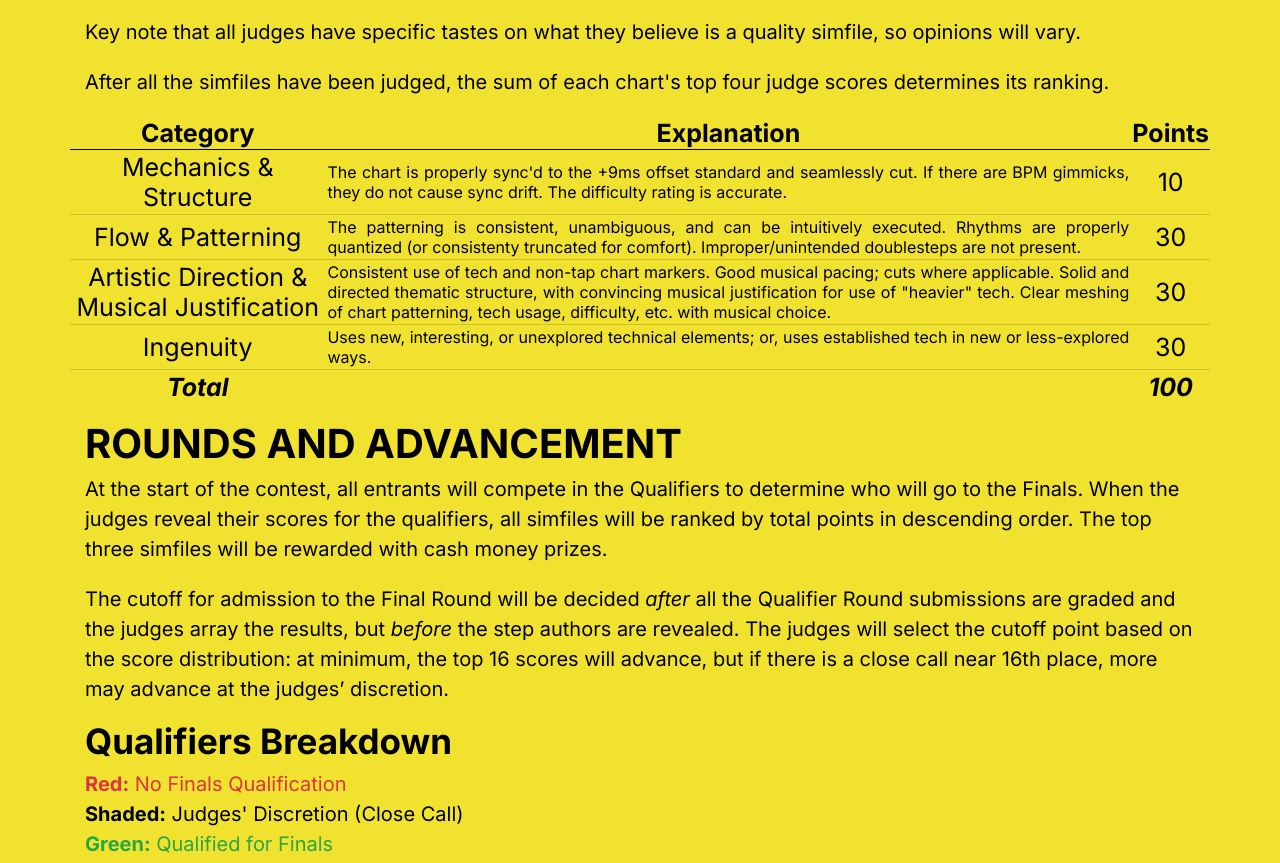
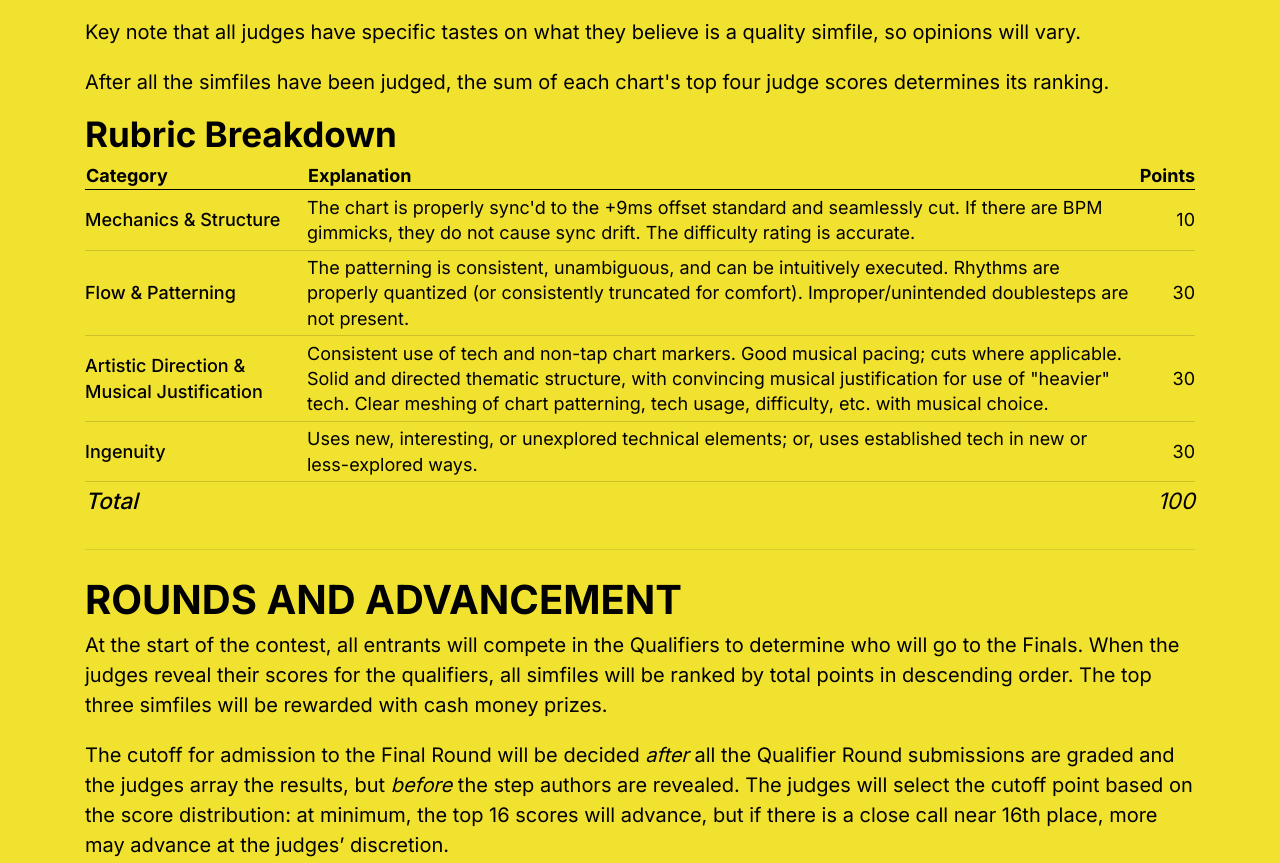
Before and after one commit to xrgtmx/Technical-Showcase-4, a plain HTML site: page guidelines.html in a window 1280 px wide. Shown: the part 1601-2464 px from the top of the page. Drawn offline with nearby package versions, Linux system fonts and the light colour scheme.

Commit message:
Various updates
About: Added Trevor as judge, labeled Steven as backup
Guidelines: Various grammar and format fixes

```diff
--- a/css/guidelines.css
+++ b/css/guidelines.css
@@ -10,28 +10,27 @@
 table#rubric {
   width: 100%;
   border-collapse: collapse;
+  font-size: 90%;
+  line-height: 1.4em;
 }
 table#rubric th {
-  font-size: 125%;
-  text-align: center;
   border-bottom: 1px solid #000;
 }
 table#rubric td {
-  font-size: 125%;
-  text-align: center;
-  padding: 2px;
   border-bottom: 1px solid rgba(0,0,0,0.15);
+  padding: 0.25em 0.5em 0.25em 0;;
 }
 table#rubric tr.total td {
   font-size: 125%;
   font-style: italic;
-  font-weight: bold;
   border-bottom: none;
 }
-table#rubric td.description {
-  font-size: 80%;
-  line-height: 125%;
-  text-align: justify;
+table#rubric td.cat {
+  font-weight: 500;
+}
+table#rubric th.points, table#rubric td.points {
+  text-align: right;
+  padding-right: 0;
 }
 
 /* Round 1 Breakdown */
@@ -39,21 +38,11 @@ table#breakdown {
   line-height: 100%;
 }
 table#breakdown td {
-  padding: 0.75em 0;
+  padding: 0.1em;
   font-size: 4em;
-}
-.bg-discretion {
-  background-image: linear-gradient(to bottom, #dc3545, #28a745)
 }
 
 /* Media Queries */
-.for-wide {
-  display: inherit;
-}
-.for-narrow {
-  display: none;
-}
-
 @media (max-width: 1199px) {
   table#breakdown td {
     font-size: 3em;
@@ -75,10 +64,4 @@ table#breakdown td {
   table#breakdown td {
     font-size: 1.5em;
   }
-  .for-wide {
-    display: none;
-  }
-  .for-narrow {
-    display: inherit;
-  }
 }
--- a/guidelines.html
+++ b/guidelines.html
@@ -35,7 +35,7 @@
   <link rel="apple-touch-icon-precomposed" href="img/ts4-identity-180.png">
   <meta name="msapplication-TileImage" content="img/ts4-identity-270.png">
   <!-- Stylesheets -->
-  <link href="https://fonts.googleapis.com/css?family=Inter:400,400i,700,700i|Work+Sans:900" rel="stylesheet">
+  <link href="https://fonts.googleapis.com/css?family=Inter:400,500,700|Work+Sans:900" rel="stylesheet">
 	<link rel="stylesheet" href="https://stackpath.bootstrapcdn.com/bootstrap/4.1.0/css/bootstrap.min.css" integrity="sha384-9gVQ4dYFwwWSjIDZnLEWnxCjeSWFphJiwGPXr1jddIhOegiu1FwO5qRGvFXOdJZ4" crossorigin="anonymous">
 	<link rel="stylesheet" type="text/css" href="css/font-awesome.min.css">
   <link rel="stylesheet" type="text/css" href="css/main.css">
@@ -133,13 +133,14 @@
           <li style="margin-bottom: 1em;">There will be two rounds to this event. Participants who score well in the first round will be allowed to advance to the second round.</li>
           <li style="margin-bottom: 1em;">Each round will use the same scoring system and follow the same content guidelines.
             <ul>
-              <li><b>Qualifying Round:</b> <b>ONE</b> simfile</li>
-              <li><b>Final Round:</b> <b>TWO</b> individual simfiles. Your two files in each round will be decoupled and judged separately. Your final score for this round will be the sum of your individual charts' scores.</li>
+              <li><strong>Qualifying Round:</strong> <strong>ONE</strong> simfile</li>
+              <li><strong>Final Round:</strong> <strong>TWO</strong> individual simfiles. Your two files in each round will be decoupled and judged separately. Your final score for this round will be the sum of your individual charts' scores.</li>
             </ul>
           <li style="margin-bottom: 1em;">There is no difficulty minimum or maximum, but we are looking for primarily 10s - 14s. It will be tough to properly evaluate anything easier than a 10, and anything harder than a 14 runs the risk of having too much of a stamina requirement, distracting from the technical focus we want to see. This isn't to deter you from submitting anything easier or harder, but be conscious of the contest goals.</li>
           <li style="margin-bottom: 1em;">There is no song length minimum. We recommend that the song length be between 1:45 and 2:45, but the hard upper limit is 3:30.</li>
           <li>While there is a rubric we will be grading these files upon, be creative! There is no textbook definition of how a high quality simfile should look. Innovation is what keeps the technical chart scene vibrant!</li>
         </ul>
+
       </div>
     </div>
     <!-- Divider -->
@@ -171,62 +172,66 @@
     <div class="row">
       <div class="col-12">
         <h2>Grading Rubric</h2>
-        <p>All simfile submissions will be graded by the five judges based on four different categories. Three of the categories will be worth 30 points each, and the fourth category can contribute up to 10 points. Once all judge scores are compiled, the lowest score a chart received will be removed from the overall score calculation. Therefore, the maximum amount of points a simfile can receive is <b>400</b>.</p>
+        <p>All simfile submissions will be graded by the five judges based on four different categories. Three of the categories will be worth 30 points each, and the fourth category can contribute up to 10 points. Once all judge scores are compiled, the lowest score a chart received will be removed from the overall score calculation. Therefore, the maximum amount of points a simfile can receive is <strong>400</strong>.</p>
         <p>Key note that all judges have specific tastes on what they believe is a quality simfile, so opinions will vary.</p>
         <p>After all the simfiles have been judged, the sum of each chart's top four judge scores determines its ranking.</p>
       </div>
       <!-- Grading Table -->
-      <div class="for-wide">
+      <div class="col-12">
+        <h3>Rubric Breakdown</h3>
+      </div>
+      <div class="col-12 d-none d-lg-block">
         <table id="rubric">
           <!-- Table Head -->
           <thead>
             <tr>
-              <th>Category</th>
+              <th width="20%">Category</th>
               <th>Explanation</th>
-              <th>Points</th>
+              <th class="points">Points</th>
             </tr>
           </thead>
           <!-- Table Body -->
           <tbody>
             <!-- Mechanics & Structure -->
             <tr>
-              <td>Mechanics & Structure</td>
+              <td class="cat">Mechanics &amp; Structure</td>
               <td class="description">The chart is properly sync'd to the +9ms offset standard and seamlessly cut. If there are BPM gimmicks, they do not cause sync drift. The difficulty rating is accurate.</td>
-              <td>10</td>
+              <td class="points">10</td>
             </tr>
             <!-- Flow & Patterning -->
             <tr>
-              <td>Flow & Patterning</td>
-              <td class="description">The patterning is consistent, unambiguous, and can be intuitively executed. Rhythms are properly quantized (or consistenty truncated for comfort). Improper/unintended doublesteps are not present.</td>
-              <td>30</td>
+              <td class="cat">Flow &amp; Patterning</td>
+              <td class="description">The patterning is consistent, unambiguous, and can be intuitively executed. Rhythms are properly quantized (or consistently truncated for comfort). Improper/unintended doublesteps are not present.</td>
+              <td class="points">30</td>
             </tr>
             <!-- Artistic Direction & Musical Justification -->
             <tr>
-              <td>Artistic Direction & Musical Justification</td>
+              <td class="cat">Artistic Direction &amp; Musical Justification</td>
               <td class="description">Consistent use of tech and non-tap chart markers. Good musical pacing; cuts where applicable. Solid and directed thematic structure, with convincing musical justification for use of "heavier" tech. Clear meshing of chart patterning, tech usage, difficulty, etc. with musical choice.</td>
-              <td>30</td>
+              <td class="points">30</td>
             </tr>
             <!-- Ingenuity -->
             <tr>
-              <td>Ingenuity</td>
+              <td class="cat">Ingenuity</td>
               <td class="description">Uses new, interesting, or unexplored technical elements; or, uses established tech in new or less-explored ways.</td>
-              <td>30</td>
+              <td class="points">30</td>
             </tr>
             <!-- Total -->
             <tr class="total">
-              <td>Total</td>
+              <td class="cat">Total</td>
               <td class="description"></td>
-              <td>100</td>
+              <td class="points">100</td>
             </tr>
           </tbody>
         </table>
       </div>
-      <div class="for-narrow">
+      <div class="col-12 d-lg-none">
         <ul style="list-style-type: square;">
-          <li style="margin-bottom: 1em;"><b>Mechanics & Structure:</b> The chart is properly sync'd to the +9ms offset standard and seamlessly cut. If there are BPM gimmicks, they do not cause sync drift. The difficulty rating is accurate. <b><em>10 pts.</em></b></li>
-          <li style="margin-bottom: 1em;"><b>Flow & Patterning:</b> The patterning is consistent, unambiguous, and can be intuitively executed. Rhythms are properly quantized (or consistenty truncated for comfort). Improper/unintended doublesteps are not present. <b><em>30 pts.</em></b></li>
-          <li style="margin-bottom: 1em;"><b>Artistic Direction & Musical Justification:</b> Consistent use of tech and non-tap chart markers. Good musical pacing; cuts where applicable. Solid and directed thematic structure, with convincing musical justification for use of "heavier" tech. Clear meshing of chart patterning, tech usage, difficulty, etc. with musical choice. <b><em>30 pts.</em></b></li>
-          <li style="margin-bottom: 1em;"><b>Ingenuity:</b> Uses new, interesting, or unexplored technical elements; or, uses established tech in new or less-explored ways. <b><em>30 pts.</em></b></li>
+          <li style="margin-bottom: 1em;"><strong>Mechanics &amp; Structure:</strong> The chart is properly sync'd to the +9ms offset standard and seamlessly cut. If there are BPM gimmicks, they do not cause sync drift. The difficulty rating is accurate. <strong><em>10 pts.</em></strong></li>
+          <li style="margin-bottom: 1em;"><strong>Flow &amp; Patterning:</strong> The patterning is consistent, unambiguous, and can be intuitively executed. Rhythms are properly quantized (or consistently truncated for comfort). Improper/unintended doublesteps are not present. <strong><em>30 pts.</em></strong></li>
+          <li style="margin-bottom: 1em;"><strong>Artistic Direction &amp; Musical Justification:</strong> Consistent use of tech and non-tap chart markers. Good musical pacing; cuts where applicable. Solid and directed thematic structure, with convincing musical justification for use of "heavier" tech. Clear meshing of chart patterning, tech usage, difficulty, etc. with musical choice. <strong><em>30 pts.</em></strong></li>
+          <li style="margin-bottom: 1em;"><strong>Ingenuity:</strong> Uses new, interesting, or unexplored technical elements; or, uses established tech in new or less-explored ways. <strong><em>30 pts.</em></strong></li>
+          <li><em><strong>Total:</strong> 100 pts.</em></li>
         </ul>
       </div>
     </div>
```
Also changed, not shown: about.html (+18 -9 lines), img/trevor.png (added).
